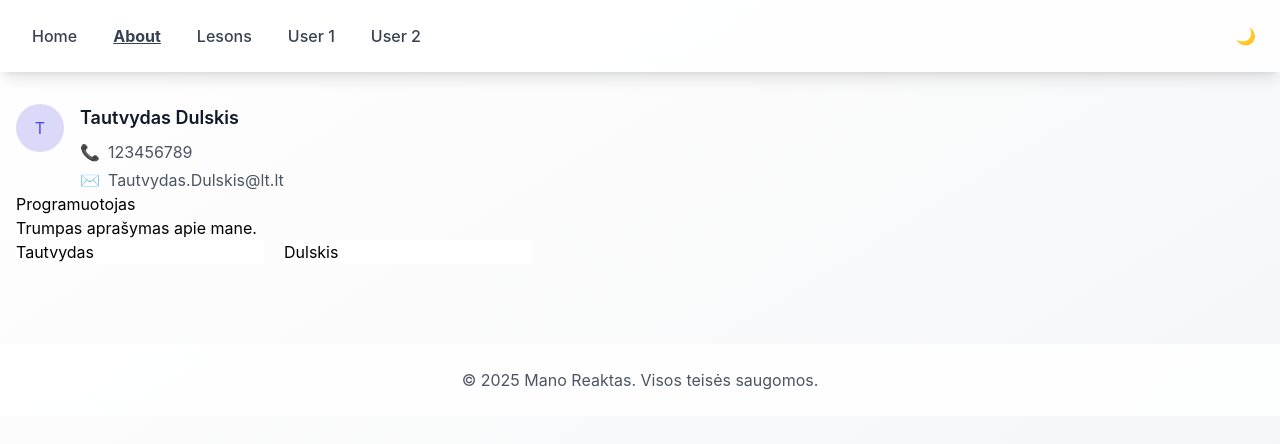
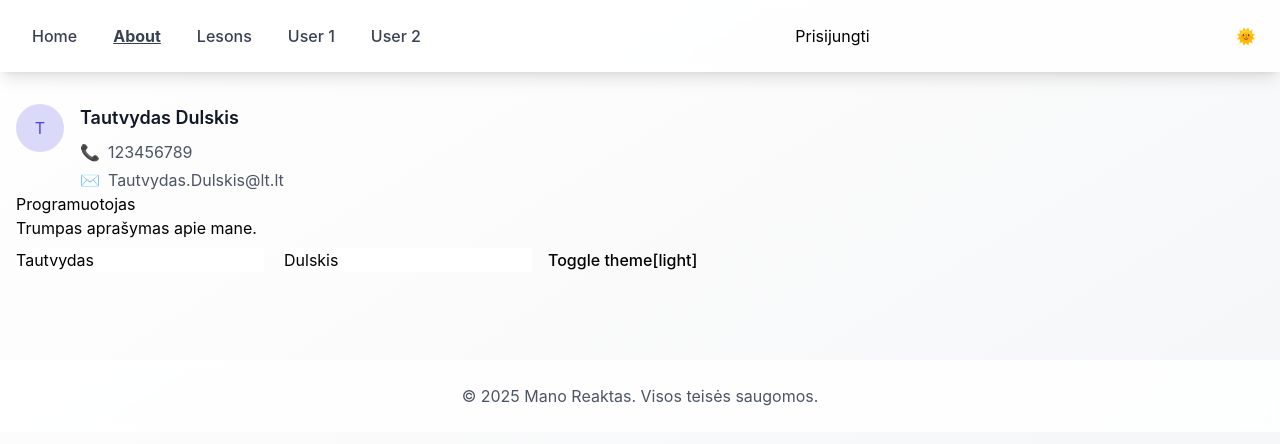
Before and after one commit to tautiz/240515JSM492VAK_react_app, a React (Create React App) app: page /about in a window 1280 px wide. Shown: the top 444 px of the page. Built offline with nearby package versions, Linux system fonts and the light colour scheme.

Commit message:
Implement authentication and theme context providers; refactor App and Header components

```diff
--- a/src/components/Header.js
+++ b/src/components/Header.js
@@ -1,5 +1,7 @@
-import React, {useState, useEffect} from 'react';
+import React, {useEffect} from 'react';
 import Meniu from './Meniu';
+import { useTheme } from '../contexts/ThemeContext';
+import UserProfile from './UserProfile';
 
 const menuItems = [
   { id: 1, pavadinimas: "Home", nuoroda: "/" },
@@ -10,26 +12,28 @@ const menuItems = [
 ];
 
 function Header() {
-  const [darkMode, setDarkMode] = useState(false);
+
+  const { theme, toggleTheme } = useTheme();
 
   useEffect(() => {
-    if (darkMode) {
+    if (theme === 'dark') {
       document.documentElement.classList.add('dark');
     } else {
       document.documentElement.classList.remove('dark');
     }
-  }, [darkMode]);
+  }, [theme]);
 
   return (
     <header className="bg-white/80 dark:bg-gray-800/80 backdrop-blur-sm sticky top-0 z-50 shadow-lg">
       <div className="container mx-auto px-4">
         <div className="flex items-center justify-between py-4">
           <Meniu data={menuItems} />
+          <UserProfile />
           <input type='button'
-            onClick={() => setDarkMode(!darkMode)}
+            onClick={toggleTheme}
             className="p-2 rounded-full hover:bg-gray-200 dark:hover:bg-gray-700 transition-colors"
-            aria-label={darkMode ? 'Įjungti šviesią temą' : 'Įjungti tamsią temą'}
-            value={darkMode ? '🌞' : '🌙'}
+            aria-label={theme === 'light' ? 'Įjungti šviesią temą' : 'Įjungti tamsią temą'}
+            value={theme === 'light'  ? '🌞' : '🌙'}
           />
         </div>
       </div>
--- /dev/null
+++ b/src/components/UserProfile.js
@@ -0,0 +1,17 @@
+import React from 'react';
+import { useAuth } from '../contexts/AuthContext';
+
+function UserProfile() {
+  const { user, login, logout } = useAuth();
+
+  if (!user) return <div><button onClick={() => login('Tautvydas', '123')}>Prisijungti</button></div>;
+
+  return (
+    <div>
+      <p>Sveiki, {user.name}!</p>
+      <button onClick={logout}>Atsijungti</button>
+    </div>
+  );
+}
+
+export default UserProfile;
--- /dev/null
+++ b/src/contexts/AuthContext.js
@@ -0,0 +1,28 @@
+import React, { createContext, useState, useContext } from 'react';
+
+const AuthContext = createContext();
+
+export function AuthProvider({ children }) {
+  const [user, setUser] = useState(null);
+
+  const login = (username, password) => {
+    // Čia realioje aplikacijoje reikėtų integruoti API užklausą
+
+    // Dabar naudojam Moskintus duomenis
+    if (password !== '123') return;
+
+    setUser({ name: username });
+  };
+
+  const logout = () => setUser(null);
+
+  return (
+    <AuthContext.Provider value={{ user, login, logout }}>
+      {children}
+    </AuthContext.Provider>
+  );
+}
+
+export function useAuth() {
+  return useContext(AuthContext);
+}
--- /dev/null
+++ b/src/contexts/ThemeContext.js
@@ -0,0 +1,26 @@
+import React, { createContext, useState, useContext, useCallback } from 'react';
+
+const ThemeContext = createContext({
+  theme: 'light',
+  toggleTheme: () => {},
+});
+
+export function ThemeProvider({ children }) {
+  const [theme, setTheme] = useState('light');
+
+  // Naudojame useCallback, kad toggleTheme nebūtų perskaičiuojamas kiekvieną kartą
+  const toggleTheme = useCallback(() => {
+    console.log('toggleTheme', theme);
+    setTheme(prev => (prev === 'light' ? 'dark' : 'light'));
+  }, []);
+
+  return (
+    <ThemeContext.Provider value={{ theme, toggleTheme }}>
+      {children}
+    </ThemeContext.Provider>
+  );
+}
+
+export function useTheme() {
+  return useContext(ThemeContext);
+}
--- a/src/pages/AboutMe.js
+++ b/src/pages/AboutMe.js
@@ -1,9 +1,11 @@
 import { useState } from 'react';
 import ContactCard from '../components/ContactCard';
+import { useTheme } from '../contexts/ThemeContext';
 
 function AboutMe() {
     const [vardas, keistiVarda] = useState('Tautvydas');
     const [pavarde, keistiPaverde] = useState('Dulskis');
+    const { theme, toggleTheme } = useTheme();
 
     const randomNames = ['Tautvydas', 'Petras', 'Ona', 'Tomas', 'Jurgis'];
     const randomSurenames = ['Dulskis', 'Petraitis', 'Oniene', 'Tomauskas', 'Jurgenas'];
@@ -35,6 +37,7 @@ function AboutMe() {
                     autoComplete='surename'
                     className="input"
             />
+            <button onClick={toggleTheme} className="btn">Toggle theme[{theme}]</button>
         </div>
     );
 }
```
Also changed, not shown: src/App.js (+6 -2 lines).
